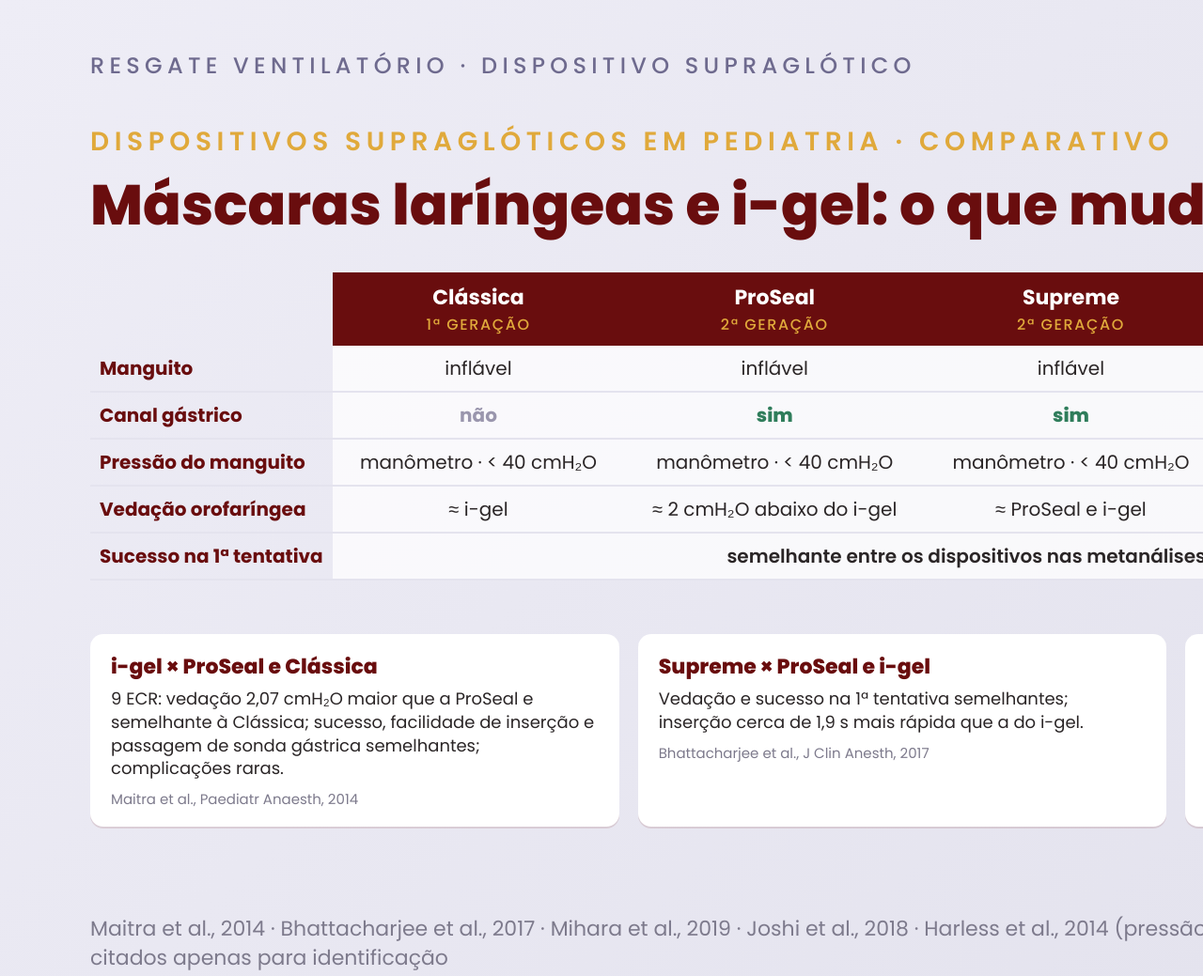
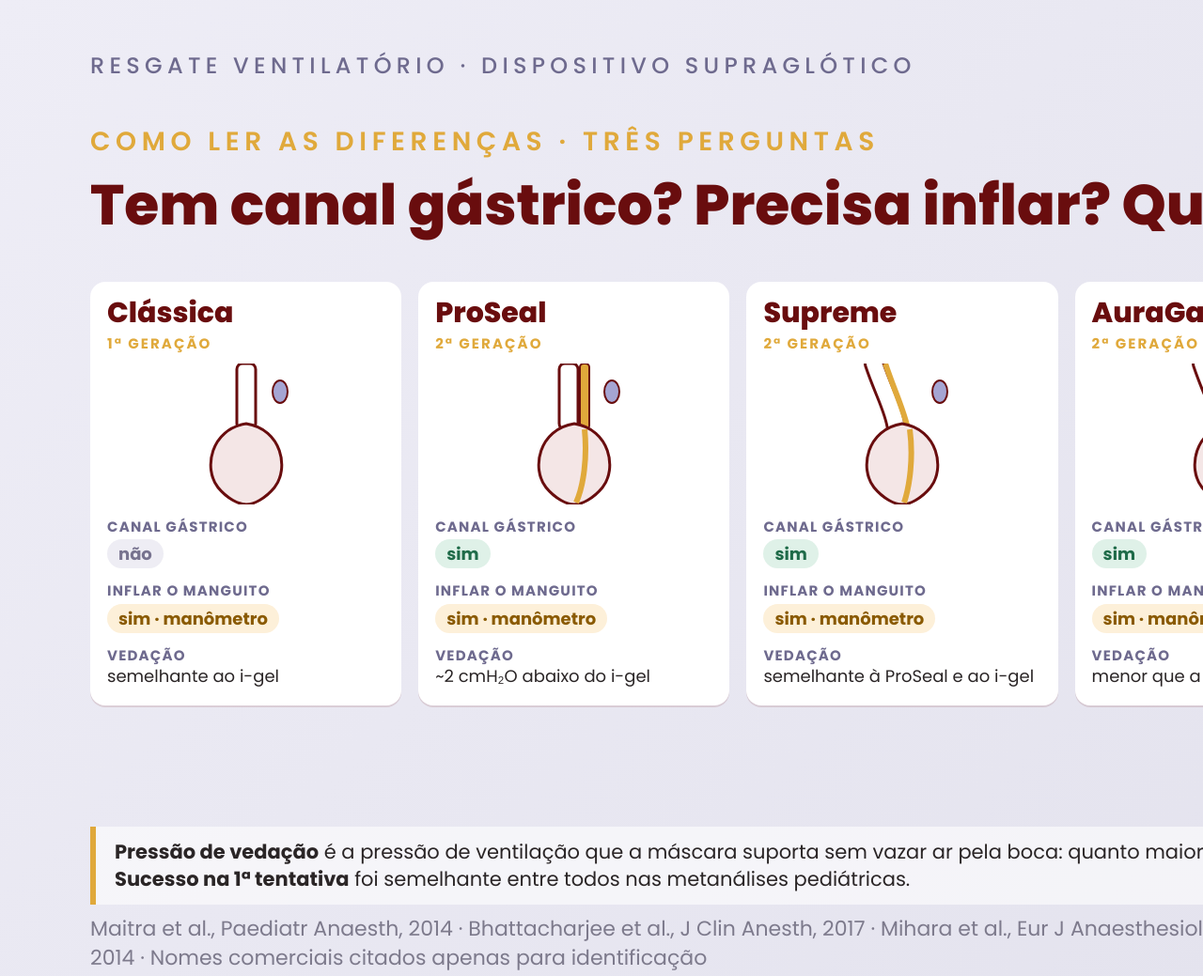
Before and after one commit to gruponitroodontologia-png/elo-vital, a plain HTML site: page aulas-vias-aereas/esquemas-crianca/e9-comparativo-supraglotico.html in a window 1280 px wide. Shown: the top 1039 px of the page at 94% size. Drawn offline with Linux system fonts and the light colour scheme.

Commit message:
E9 refeito (leitura das diferencas) e E10 (escolha para a maleta)
Co-Authored-By: Claude Opus 5.5 <noreply@anthropic.com>
Claude-Session: https://claude.ai/code/session_01MYEGXM9LVv4Rd1VsREZmpT

```diff
--- a/aulas-vias-aereas/esquemas-crianca/e9-comparativo-supraglotico.html
+++ b/aulas-vias-aereas/esquemas-crianca/e9-comparativo-supraglotico.html
@@ -5,40 +5,52 @@
 .wrap{position:absolute;left:96px;top:110px;right:96px}
 .savo{position:absolute;right:96px;top:44px;background:var(--wine);color:#fff;font-size:20px;font-weight:600;letter-spacing:.08em;padding:10px 22px;border-radius:999px}
 .savo b{color:var(--gold)}
-table{position:absolute;left:96px;top:290px;width:1728px;border-collapse:separate;border-spacing:0;font-size:20px}
-th{background:var(--wine);color:#fff;font-weight:700;font-size:22px;padding:10px 12px;text-align:center}
-th:first-child{background:transparent}
-th small{display:block;font-weight:500;font-size:16px;color:var(--gold);letter-spacing:.1em}
-th.ig{background:#3d0708}
-td{background:rgba(255,255,255,.75);padding:9px 10px;white-space:nowrap;text-align:center;border-bottom:2px solid #E4E3EE}
-td:first-child{background:transparent;text-align:left;font-weight:700;color:var(--wine);width:250px}
-td.ig{background:#FBEDED;font-weight:600}
-.y{color:#2f7d5b;font-weight:800}.n{color:#9a96ad;font-weight:700}
-.ev{position:absolute;left:96px;top:675px;width:1728px;display:grid;grid-template-columns:repeat(3,1fr);gap:20px}
-.card{background:#fff;border-radius:14px;padding:18px 22px;box-shadow:0 2px 0 rgba(105,13,14,.12)}
-.card h3{font-size:22px;color:var(--wine);font-weight:800}
-.card p{font-size:18px;line-height:1.38;margin-top:6px}
-.card small{display:block;font-size:15px;color:#7d7a8c;margin-top:8px}
+.grid{position:absolute;left:96px;top:300px;width:1728px;display:grid;grid-template-columns:repeat(5,1fr);gap:18px}
+.dev{background:#fff;border-radius:16px;padding:18px 18px 20px;box-shadow:0 2px 0 rgba(105,13,14,.12);position:relative}
+.dev.ig{background:#FBEDED;outline:4px solid var(--wine)}
+.dev h3{font-size:30px;color:var(--wine);font-weight:800;line-height:1.05}
+.dev .g{font-size:15px;letter-spacing:.14em;color:var(--gold);font-weight:700;margin-top:4px}
+.q{margin-top:14px;font-size:18px;line-height:1.3}
+.q b{display:block;font-size:15px;letter-spacing:.08em;color:var(--mute);font-weight:700;text-transform:uppercase}
+.tag{display:inline-block;margin-top:4px;padding:4px 12px;border-radius:999px;font-weight:700;font-size:18px}
+.yes{background:#dff1e8;color:#1f6b49}.no{background:#eeedf4;color:#77738f}.warn{background:#fdf0d9;color:#8a5a00}
+svg.ic{display:block;margin:10px auto 0}
+.legend{position:absolute;left:96px;top:880px;width:1728px;font-size:21px;line-height:1.4;background:rgba(255,255,255,.6);border-left:6px solid var(--gold);padding:12px 20px}
 </style></head><body>
 <div class="top">RESGATE VENTILATÓRIO · DISPOSITIVO SUPRAGLÓTICO</div>
 <div class="savo">APROFUNDAMENTO NO <b>SAVO</b> · VIA AÉREA</div>
 <div class="wrap">
-  <div class="kick" style="margin-top:20px">Dispositivos supraglóticos em pediatria · comparativo</div>
-  <h1>Máscaras laríngeas e i-gel: o que muda.</h1>
+  <div class="kick" style="margin-top:20px">Como ler as diferenças · três perguntas</div>
+  <h1>Tem canal gástrico? Precisa inflar? Quanto veda?</h1>
 </div>
-<table>
-  <tr><th></th><th>Clássica<small>1ª GERAÇÃO</small></th><th>ProSeal<small>2ª GERAÇÃO</small></th><th>Supreme<small>2ª GERAÇÃO</small></th><th>AuraGain<small>2ª GERAÇÃO</small></th><th class="ig">i-gel<small>2ª GERAÇÃO</small></th></tr>
-  <tr><td>Manguito</td><td>inflável</td><td>inflável</td><td>inflável</td><td>inflável</td><td class="ig">não inflável · gel</td></tr>
-  <tr><td>Canal gástrico</td><td class="n">não</td><td class="y">sim</td><td class="y">sim</td><td class="y">sim</td><td class="ig y">sim</td></tr>
-  <tr><td>Pressão do manguito</td><td>manômetro · &lt; 40 cmH₂O</td><td>manômetro · &lt; 40 cmH₂O</td><td>manômetro · &lt; 40 cmH₂O</td><td>manômetro · &lt; 40 cmH₂O</td><td class="ig">não se aplica</td></tr>
-  <tr><td>Vedação orofaríngea</td><td>≈ i-gel</td><td>≈ 2 cmH₂O abaixo do i-gel</td><td>≈ ProSeal e i-gel</td><td>17,1 × 23,0 do i-gel</td><td class="ig">igual ou superior</td></tr>
-  <tr><td>Sucesso na 1ª tentativa</td><td colspan="5" style="font-weight:600">semelhante entre os dispositivos nas metanálises pediátricas</td></tr>
-</table>
-<div class="ev">
-  <div class="card"><h3>i-gel × ProSeal e Clássica</h3><p>9 ECR: vedação 2,07 cmH₂O maior que a ProSeal e semelhante à Clássica; sucesso, facilidade de inserção e passagem de sonda gástrica semelhantes; complicações raras.</p><small>Maitra et al., Paediatr Anaesth, 2014</small></div>
-  <div class="card"><h3>Supreme × ProSeal e i-gel</h3><p>Vedação e sucesso na 1ª tentativa semelhantes; inserção cerca de 1,9 s mais rápida que a do i-gel.</p><small>Bhattacharjee et al., J Clin Anesth, 2017</small></div>
-  <div class="card"><h3>AuraGain × i-gel</h3><p>i-gel com maior vedação (23,0 × 17,1 cmH₂O), inserção mais rápida e menos sangramento (0% × 6%). Frente à ProSeal, a AuraGain teve maior vedação (23,3 × 20,6).</p><small>Mihara et al., Eur J Anaesthesiol, 2019 · Joshi et al., Indian J Anaesth, 2018</small></div>
+<div class="grid">
+  <div class="dev"><h3>Clássica</h3><div class="g">1ª GERAÇÃO</div>
+    <svg class="ic" width="120" height="150" viewBox="0 0 120 150"><rect x="50" y="0" width="20" height="70" rx="6" fill="#fff" stroke="#690D0E" stroke-width="3"/><path d="M60,64 C22,70 14,112 30,132 C40,144 52,150 60,150 C68,150 80,144 90,132 C106,112 98,70 60,64Z" fill="#F4E6E6" stroke="#690D0E" stroke-width="3"/><ellipse cx="96" cy="30" rx="8" ry="12" fill="#A5A5D3" stroke="#690D0E" stroke-width="2"/></svg>
+    <div class="q"><b>Canal gástrico</b><span class="tag no">não</span></div>
+    <div class="q"><b>Inflar o manguito</b><span class="tag warn">sim · manômetro</span></div>
+    <div class="q"><b>Vedação</b>semelhante ao i-gel</div></div>
+  <div class="dev"><h3>ProSeal</h3><div class="g">2ª GERAÇÃO</div>
+    <svg class="ic" width="120" height="150" viewBox="0 0 120 150"><rect x="44" y="0" width="20" height="70" rx="6" fill="#fff" stroke="#690D0E" stroke-width="3"/><rect x="66" y="0" width="10" height="70" rx="4" fill="#E0A93B" stroke="#690D0E" stroke-width="2"/><path d="M60,64 C22,70 14,112 30,132 C40,144 52,150 60,150 C68,150 80,144 90,132 C106,112 98,70 60,64Z" fill="#F4E6E6" stroke="#690D0E" stroke-width="3"/><path d="M71,70 C74,100 70,130 62,148" fill="none" stroke="#E0A93B" stroke-width="6"/><ellipse cx="100" cy="30" rx="8" ry="12" fill="#A5A5D3" stroke="#690D0E" stroke-width="2"/></svg>
+    <div class="q"><b>Canal gástrico</b><span class="tag yes">sim</span></div>
+    <div class="q"><b>Inflar o manguito</b><span class="tag warn">sim · manômetro</span></div>
+    <div class="q"><b>Vedação</b>~2 cmH₂O abaixo do i-gel</div></div>
+  <div class="dev"><h3>Supreme</h3><div class="g">2ª GERAÇÃO</div>
+    <svg class="ic" width="120" height="150" viewBox="0 0 120 150"><path d="M30,0 C40,30 52,50 54,70" fill="none" stroke="#690D0E" stroke-width="22" stroke-linecap="round"/><path d="M30,0 C40,30 52,50 54,70" fill="none" stroke="#fff" stroke-width="16" stroke-linecap="round"/><path d="M42,0 C52,30 62,50 66,70" fill="none" stroke="#E0A93B" stroke-width="6"/><path d="M60,64 C22,70 14,112 30,132 C40,144 52,150 60,150 C68,150 80,144 90,132 C106,112 98,70 60,64Z" fill="#F4E6E6" stroke="#690D0E" stroke-width="3"/><path d="M68,70 C72,100 68,130 62,148" fill="none" stroke="#E0A93B" stroke-width="6"/><ellipse cx="100" cy="30" rx="8" ry="12" fill="#A5A5D3" stroke="#690D0E" stroke-width="2"/></svg>
+    <div class="q"><b>Canal gástrico</b><span class="tag yes">sim</span></div>
+    <div class="q"><b>Inflar o manguito</b><span class="tag warn">sim · manômetro</span></div>
+    <div class="q"><b>Vedação</b>semelhante à ProSeal e ao i-gel</div></div>
+  <div class="dev"><h3>AuraGain</h3><div class="g">2ª GERAÇÃO</div>
+    <svg class="ic" width="120" height="150" viewBox="0 0 120 150"><path d="M30,0 C40,30 52,50 54,70" fill="none" stroke="#690D0E" stroke-width="22" stroke-linecap="round"/><path d="M30,0 C40,30 52,50 54,70" fill="none" stroke="#fff" stroke-width="16" stroke-linecap="round"/><path d="M42,0 C52,30 62,50 66,70" fill="none" stroke="#E0A93B" stroke-width="6"/><path d="M60,64 C22,70 14,112 30,132 C40,144 52,150 60,150 C68,150 80,144 90,132 C106,112 98,70 60,64Z" fill="#F4E6E6" stroke="#690D0E" stroke-width="3"/><path d="M68,70 C72,100 68,130 62,148" fill="none" stroke="#E0A93B" stroke-width="6"/><ellipse cx="100" cy="30" rx="8" ry="12" fill="#A5A5D3" stroke="#690D0E" stroke-width="2"/></svg>
+    <div class="q"><b>Canal gástrico</b><span class="tag yes">sim</span></div>
+    <div class="q"><b>Inflar o manguito</b><span class="tag warn">sim · manômetro</span></div>
+    <div class="q"><b>Vedação</b>menor que a do i-gel (17,1 × 23,0)</div></div>
+  <div class="dev ig"><h3>i-gel</h3><div class="g">2ª GERAÇÃO</div>
+    <svg class="ic" width="120" height="150" viewBox="0 0 120 150"><rect x="44" y="0" width="22" height="70" rx="6" fill="#fff" stroke="#690D0E" stroke-width="3"/><rect x="68" y="0" width="10" height="70" rx="4" fill="#E0A93B" stroke="#690D0E" stroke-width="2"/><path d="M60,64 C22,70 14,112 30,132 C40,144 52,150 60,150 C68,150 80,144 90,132 C106,112 98,70 60,64Z" fill="#9fd3b8" stroke="#1f6b49" stroke-width="3"/><path d="M71,70 C74,100 70,130 62,148" fill="none" stroke="#E0A93B" stroke-width="6"/></svg>
+    <div class="q"><b>Canal gástrico</b><span class="tag yes">sim</span></div>
+    <div class="q"><b>Inflar o manguito</b><span class="tag yes">não · gel que se molda</span></div>
+    <div class="q"><b>Vedação</b>igual ou superior às demais</div></div>
 </div>
-<div class="refs">Maitra et al., 2014 · Bhattacharjee et al., 2017 · Mihara et al., 2019 · Joshi et al., 2018 · Harless et al., 2014 (pressão do manguito) · Nomes comerciais citados apenas para identificação</div>
+<div class="legend"><b>Pressão de vedação</b> é a pressão de ventilação que a máscara suporta sem vazar ar pela boca: quanto maior, mais segura a ventilação com pressão positiva. <b>Sucesso na 1ª tentativa</b> foi semelhante entre todos nas metanálises pediátricas.</div>
+<div class="refs">Maitra et al., Paediatr Anaesth, 2014 · Bhattacharjee et al., J Clin Anesth, 2017 · Mihara et al., Eur J Anaesthesiol, 2019 · Joshi et al., 2018 · Harless et al., 2014 · Nomes comerciais citados apenas para identificação</div>
 <div class="num">E9</div>
 </body></html>
```
Also changed, not shown: aulas-vias-aereas/esquemas-crianca/e10-maleta-supraglotico.html (added, +49 -0 lines), aulas-vias-aereas/esquemas-crianca/e9b-tabela-tecnica.html (added, +44 -0 lines), aulas-vias-aereas/esquemas-crianca/e10-maleta-supraglotico.png (added), aulas-vias-aereas/esquemas-crianca/e9-comparativo-supraglotico.png, aulas-vias-aereas/esquemas-crianca/e9b-tabela-tecnica.png (added), 2 other files.
